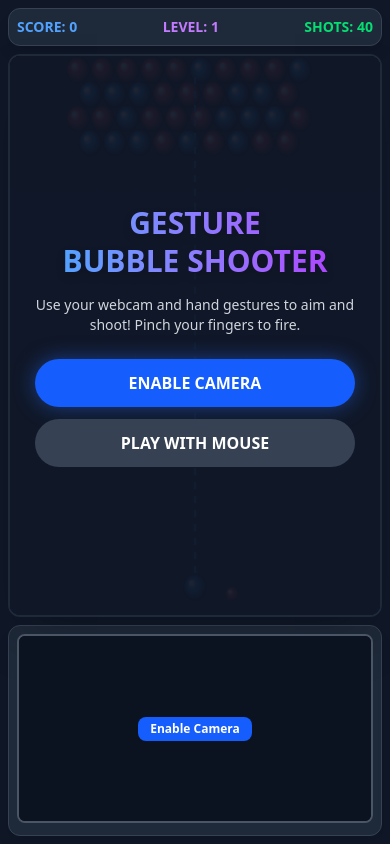
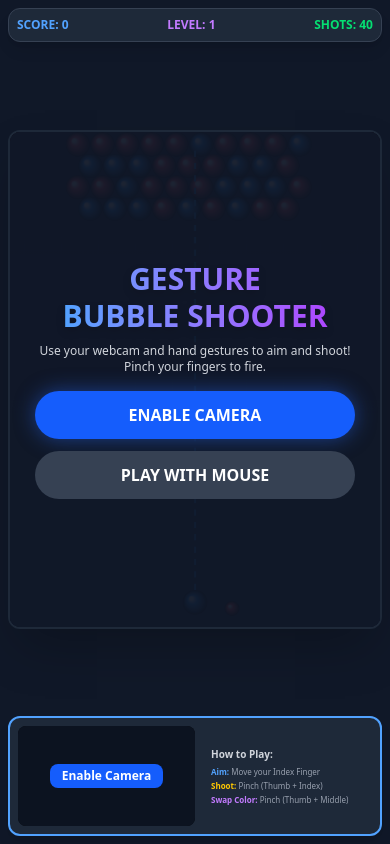
Before and after one commit to Fardeenmah/Bubble-Shooter, a React (Vite) app: page / in a window 390 px wide. Built offline with nearby package versions, Linux system fonts and the light colour scheme.

Commit message:
fix: Adjust layout for better mobile and desktop scaling
Updates container and text element sizing to ensure consistent and responsive scaling across various screen sizes. Uses `100dvh` for full viewport height and adjusts text sizes for smaller screens to prevent overlap.

```diff
--- a/src/App.tsx
+++ b/src/App.tsx
@@ -559,16 +559,16 @@ export default function App() {
   };
 
   return (
-    <div className="h-screen w-screen bg-gray-900 text-white font-sans flex flex-col items-center justify-center p-2 md:p-4 overflow-hidden box-border">
-      <div className="w-full h-full max-w-6xl flex flex-col md:flex-row gap-2 md:gap-6 items-center justify-center min-h-0">
+    <div className="h-[100dvh] w-screen bg-gray-900 text-white font-sans flex flex-col items-center justify-center p-2 md:p-4 overflow-hidden box-border">
+      <div className="h-full max-w-6xl flex flex-col md:flex-row gap-2 md:gap-6 items-center justify-center min-h-0 w-fit md:w-full mx-auto">
 
         {/* Left/Main Game Area */}
         <div className="flex-1 flex flex-col items-center justify-center w-full h-full min-h-0 relative">
 
-          <div className="w-full max-w-[600px] flex-shrink-0 flex justify-between items-center mb-2 bg-gray-800 p-2 md:p-4 rounded-xl shadow-lg border border-gray-700">
-            <div className="text-sm md:text-xl font-bold text-blue-400">SCORE: {score}</div>
-            <div className="text-sm md:text-xl font-bold text-purple-400">LEVEL: {level}</div>
-            <div className="text-sm md:text-xl font-bold text-green-400">SHOTS: {shots}</div>
+          <div className="w-full flex-shrink-0 flex justify-between items-center mb-2 bg-gray-800 p-2 md:p-4 rounded-xl shadow-lg border border-gray-700">
+            <div className="text-xs md:text-xl font-bold text-blue-400">SCORE: {score}</div>
+            <div className="text-xs md:text-xl font-bold text-purple-400">LEVEL: {level}</div>
+            <div className="text-xs md:text-xl font-bold text-green-400">SHOTS: {shots}</div>
           </div>
 
           <div className="flex-1 w-full min-h-0 flex justify-center items-center relative">
@@ -577,8 +577,8 @@ export default function App() {
               style={{
                 maxHeight: '100%',
                 maxWidth: '100%',
-                height: '100%',
-                aspectRatio: '3/4'
+                aspectRatio: '3/4',
+                margin: '0 auto'
               }}
             >
               <canvas
@@ -595,10 +595,10 @@ export default function App() {
 
               {isIntro && (
                 <div className="absolute inset-0 bg-gray-900/95 flex flex-col items-center justify-center z-50 p-4 md:p-8">
-                  <h1 className="text-3xl md:text-5xl font-black text-transparent bg-clip-text bg-gradient-to-r from-blue-400 to-purple-500 mb-4 md:mb-6 drop-shadow-lg text-center leading-tight">
+                  <h1 className="text-3xl md:text-5xl font-black text-transparent bg-clip-text bg-gradient-to-r from-blue-400 to-purple-500 mb-2 md:mb-6 drop-shadow-lg text-center leading-tight">
                     GESTURE<br/>BUBBLE SHOOTER
                   </h1>
-                  <p className="text-gray-300 mb-6 md:mb-8 max-w-sm text-center text-sm md:text-lg">
+                  <p className="text-gray-300 mb-4 md:mb-8 max-w-sm text-center text-xs md:text-lg">
                     Use your webcam and hand gestures to aim and shoot! Pinch your fingers to fire.
                   </p>
                   <div className="flex flex-col gap-3 w-full max-w-xs">
@@ -645,16 +645,16 @@ export default function App() {
           </div>
 
           {!isIntro && cameraStatus !== 'tracking' && (
-            <div className="w-full max-w-[600px] flex-shrink-0 flex gap-2 mt-2 md:hidden">
+            <div className="w-full max-w-[600px] flex-shrink-0 flex gap-2 mt-2 md:hidden pb-2">
               <button
                 onClick={handleSwapColor}
-                className="flex-1 py-3 bg-purple-600 hover:bg-purple-500 rounded-xl text-sm font-bold shadow-lg"
+                className="flex-1 py-3 bg-purple-600 hover:bg-purple-500 rounded-xl text-sm font-bold shadow-lg active:scale-95 transition-transform"
               >
                 SWAP COLOR
               </button>
               <button
                 onClick={handleCanvasClick}
-                className="flex-1 py-3 bg-blue-600 hover:bg-blue-500 rounded-xl text-sm font-bold shadow-lg"
+                className="flex-1 py-3 bg-blue-600 hover:bg-blue-500 rounded-xl text-sm font-bold shadow-lg active:scale-95 transition-transform"
               >
                 SHOOT
               </button>
@@ -663,12 +663,13 @@ export default function App() {
         </div>
 
         {/* Right Sidebar */}
-        <div className="w-full md:w-80 flex-shrink-0 flex flex-row md:flex-col gap-2 md:gap-6 max-h-[25vh] md:max-h-none">
+        <div className="w-full md:w-80 flex-shrink-0 flex flex-col gap-2 md:gap-6 md:max-h-none">
 
-          <div className="flex-1 md:flex-none bg-gray-800 p-2 md:p-6 rounded-xl shadow-lg border border-gray-700 flex flex-col min-h-0">
+          <div className="flex-1 md:flex-none bg-gray-800 p-2 md:p-6 rounded-xl shadow-lg border-2 border-blue-400 md:border-gray-700 flex flex-col min-h-0 items-center md:items-stretch justify-center">
             <h3 className="text-sm md:text-xl font-bold mb-1 md:mb-4 text-gray-200 hidden md:block">Camera Controls</h3>
 
-            <div className="relative aspect-video bg-black rounded-lg overflow-hidden mb-1 md:mb-4 border-2 border-gray-600 min-h-0">
+            <div className="flex flex-row md:flex-col items-center md:items-stretch justify-center gap-4 w-full">
+              <div className="relative aspect-video w-[50%] max-w-[250px] md:w-full md:max-w-none mx-auto md:mx-0 bg-black rounded-lg overflow-hidden mb-0 md:mb-4 min-h-0 flex-shrink-0">
                 <video
                   ref={videoRef}
                   className="hidden"
@@ -709,13 +710,14 @@ export default function App() {
                 )}
               </div>
 
-            <div className="mb-2 md:mb-4 hidden md:block">
-              <h4 className="text-xs md:text-sm font-bold text-gray-300 mb-1 md:mb-2">How to Play:</h4>
-              <ul className="text-[10px] md:text-xs text-gray-400 space-y-1">
+              <div className="mb-0 md:mb-4 block flex-1 md:flex-none">
+                <h4 className="text-[10px] md:text-sm font-bold text-gray-300 mb-1 md:mb-2">How to Play:</h4>
+                <ul className="text-[8px] md:text-xs text-gray-400 space-y-0.5 md:space-y-1">
                   <li><span className="text-blue-400 font-bold">Aim:</span> Move your Index Finger</li>
                   <li><span className="text-yellow-400 font-bold">Shoot:</span> Pinch (Thumb + Index)</li>
                   <li><span className="text-purple-400 font-bold">Swap Color:</span> Pinch (Thumb + Middle)</li>
                 </ul>
+              </div>
             </div>
 
             <div className="space-y-1 md:space-y-3 font-mono text-[10px] md:text-sm overflow-y-auto hidden md:block">
```
Lines whose indentation alone changed are shown as unchanged.
